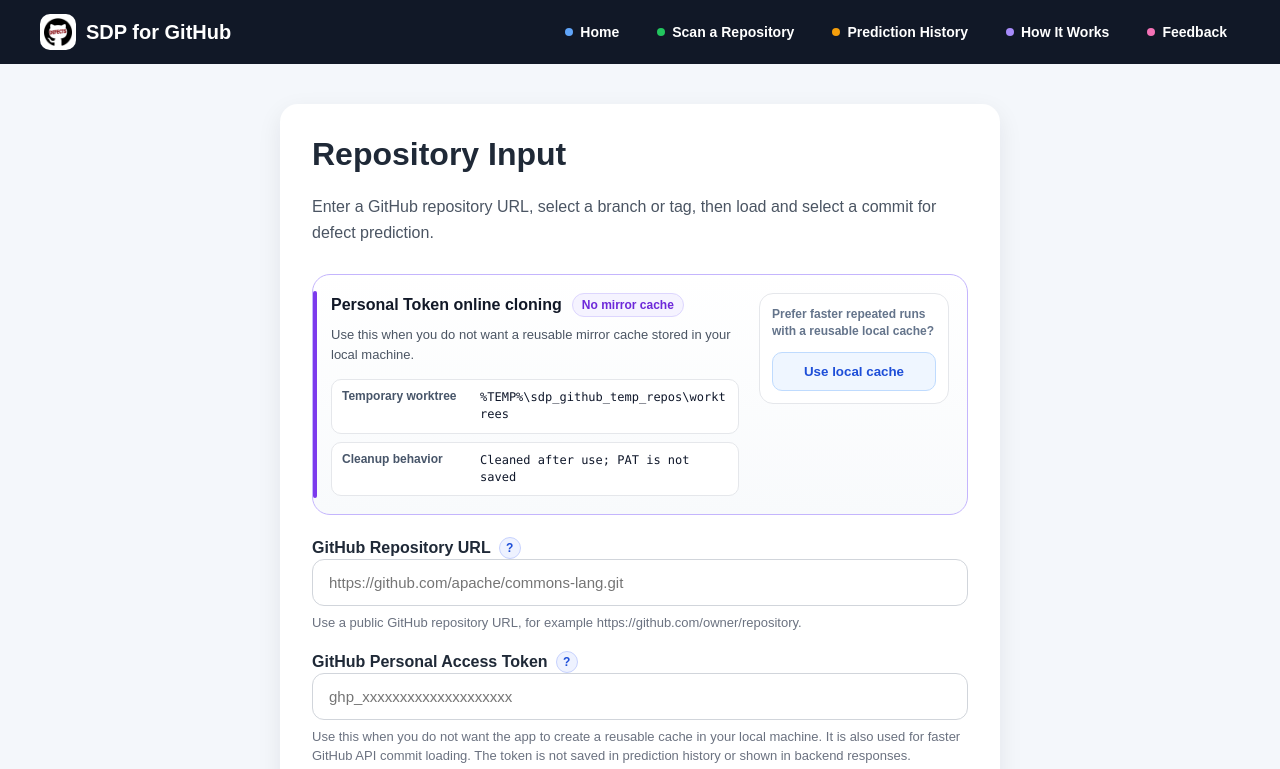
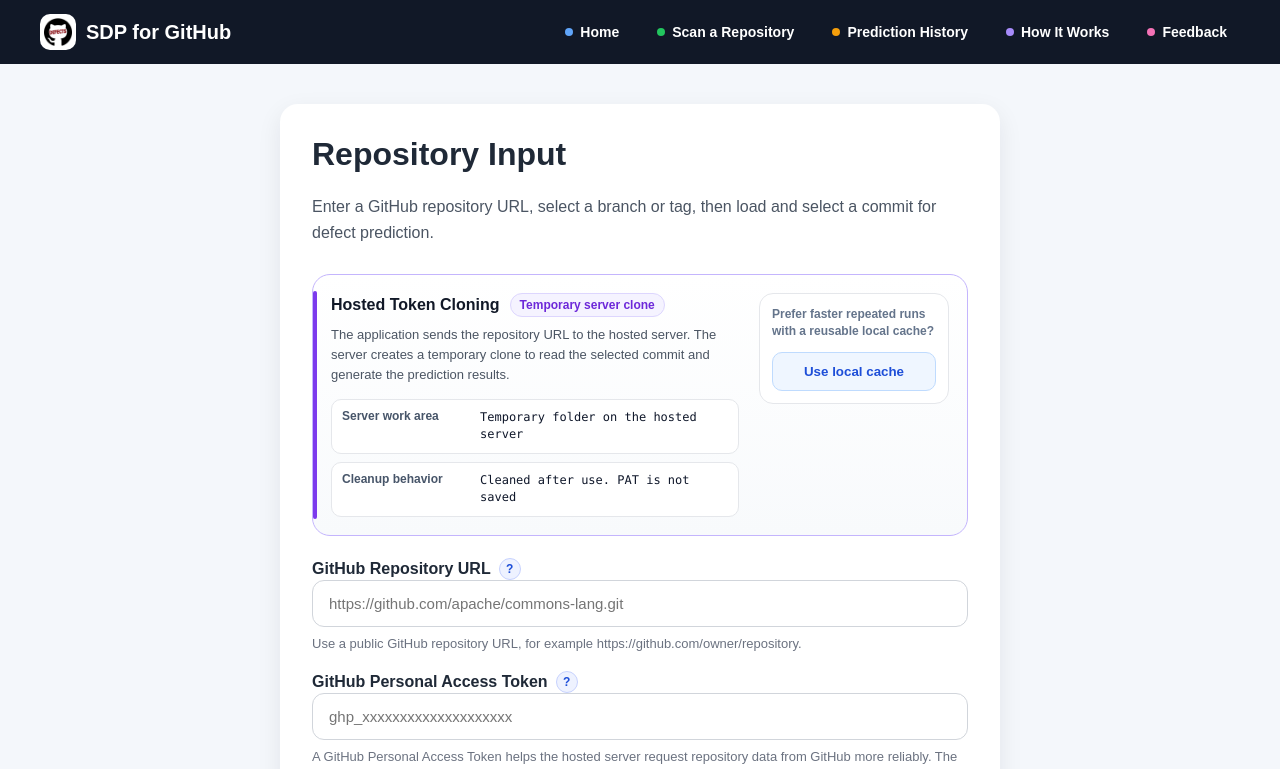
Before and after one commit to Penkei/SDP-for-GitHub, a React (Vite) app in the folder frontend/: page /repository-input in a window 1280 px wide. Shown: the top 769 px of the page. Built offline with nearby package versions, Linux system fonts and the light colour scheme; no server answers.

Commit message:
Refactor terminology and descriptions in RepositoryInputPage for clarity

```diff
--- a/frontend/src/pages/RepositoryInputPage.tsx
+++ b/frontend/src/pages/RepositoryInputPage.tsx
@@ -428,17 +428,17 @@ function RepositoryInputPage() {
             <div className="clone-mode-heading">
               <strong>
                 {usePersonalAccessToken
-                  ? "Personal Token online cloning"
+                  ? "Hosted Token Cloning"
                   : "Local Cache Repository Input"}
               </strong>
               <span>
-                {usePersonalAccessToken ? "No mirror cache" : "Reusable cache"}
+                {usePersonalAccessToken ? "Temporary server clone" : "Reusable cache"}
               </span>
             </div>
 
             <p>
               {usePersonalAccessToken
-                ? "Use this when you do not want a reusable mirror cache stored in your local machine."
+                ? "The application sends the repository URL to the hosted server. The server creates a temporary clone to read the selected commit and generate the prediction results."
                 : "Use this when you want a reusable repository mirror stored in your local machine for faster repeated repository operations."}
             </p>
 
@@ -450,14 +450,14 @@ function RepositoryInputPage() {
                 </div>
               )}
               <div>
-                <span>Temporary worktree</span>
-                <code>%TEMP%\sdp_github_temp_repos\worktrees</code>
+                <span>Server work area</span>
+                <code>Temporary folder on the hosted server</code>
               </div>
               <div>
                 <span>Cleanup behavior</span>
                 <code>
                   {usePersonalAccessToken
-                    ? "Cleaned after use; PAT is not saved"
+                    ? "Cleaned after use. PAT is not saved"
                     : "Worktree cleaned after prediction"}
                 </code>
               </div>
@@ -551,10 +551,7 @@ function RepositoryInputPage() {
               autoComplete="off"
             />
             <p className="input-hint">
-              Use this when you do not want the app to create a reusable cache
-              in your local machine. It is also used for faster GitHub API
-              commit loading. The token is not saved in prediction history or
-              shown in backend responses.
+              A GitHub Personal Access Token helps the hosted server request repository data from GitHub more reliably. The token is used only during the current request and is not saved in prediction history.
             </p>
           </>
         )}
```
